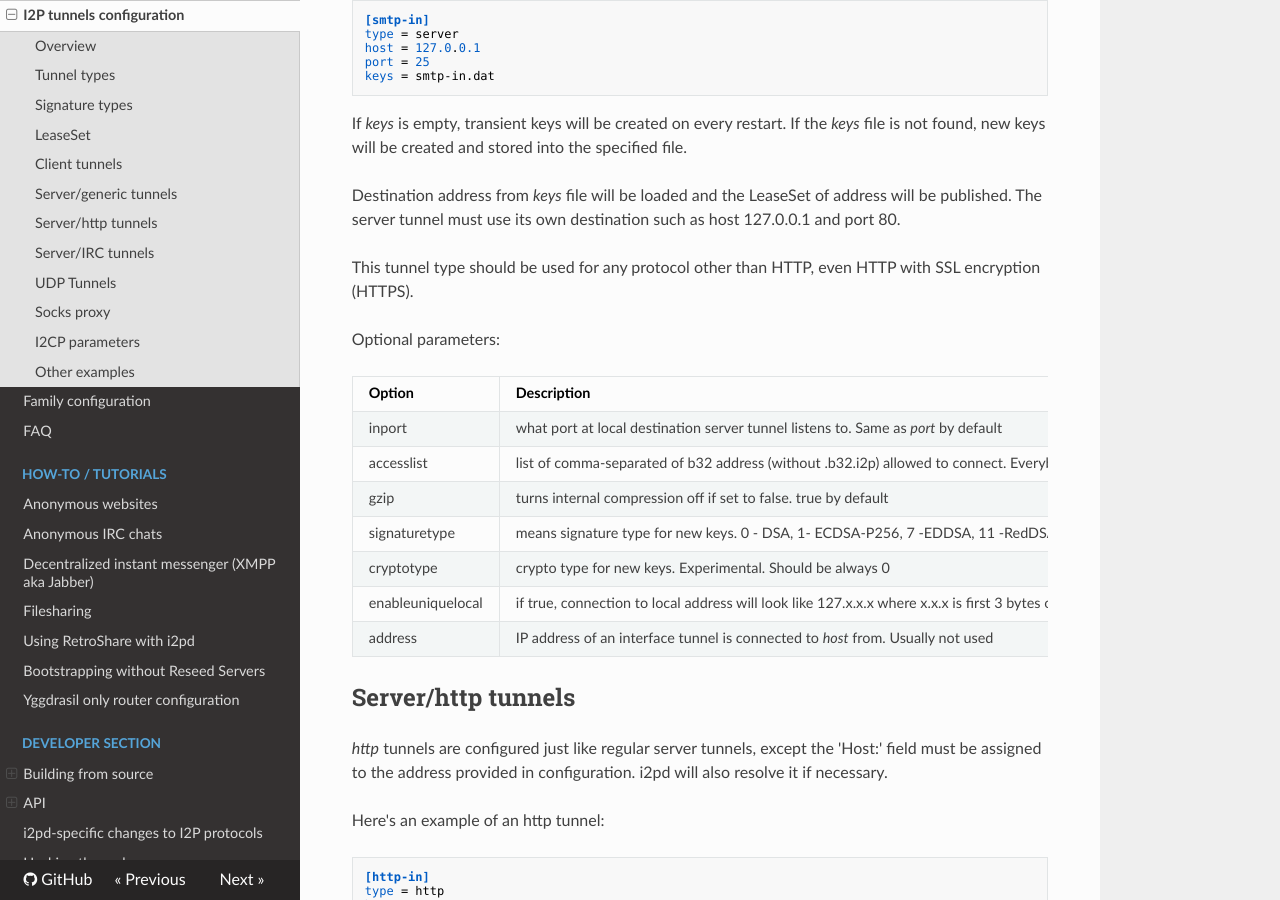
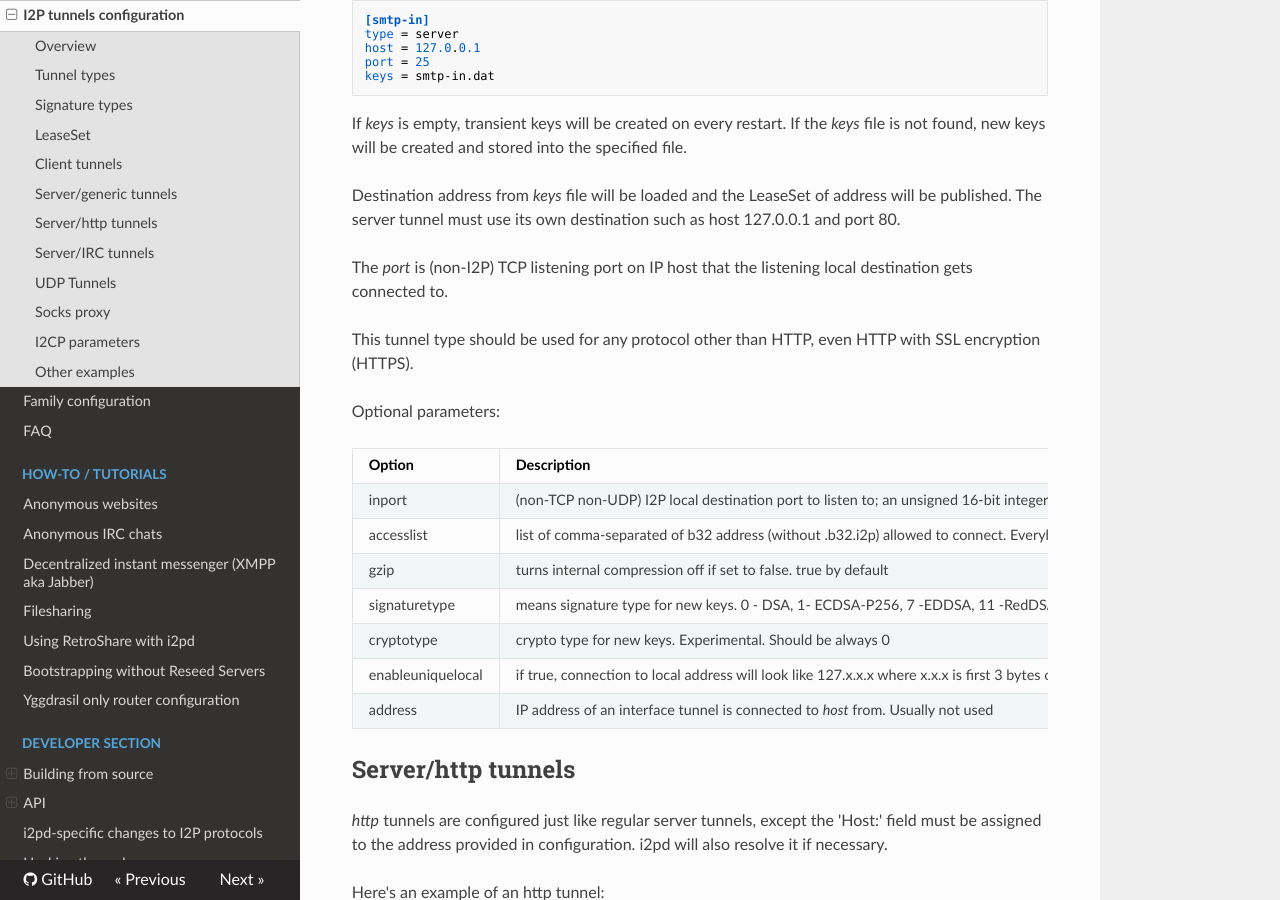
Before and after one commit to PurpleI2P/i2pd_docs_en, an MkDocs documentation site: the page built from docs/user-guide/tunnels.md, in a window 1280 px wide and 900 px high, scrolled down 3101 px. Built offline with MkDocs 1.6.1, drawn with Linux system fonts in a browser that asks for light colours; nearby versions of some CDN libraries; old or Windows-style settings are respelled for this version of MkDocs.

Commit message:
Make docs clearer & more thorough (port/inport)
Regarding server (generic) tunnels parameters port/inport, see also: #75

```diff
--- a/docs/user-guide/tunnels.md
+++ b/docs/user-guide/tunnels.md
@@ -128,13 +128,15 @@ If *keys* is empty, transient keys will be created on every restart. If the *key
 Destination address from *keys* file will be loaded and the LeaseSet of address will be published.
 The server tunnel must use its own destination such as host 127.0.0.1 and port 80.
 
+The *port* is (non-I2P) TCP listening port on IP host that the listening local destination gets connected to.
+
 This tunnel type should be used for any protocol other than HTTP, even HTTP with SSL encryption (HTTPS).
 
 Optional parameters:
 
 Option              | Description
 --------------------|--------------------
-inport              | what port at local destination server tunnel listens to. Same as *port* by default
+inport              | (non-TCP non-UDP) I2P local destination port to listen to; an unsigned 16-bit integer. What port at local destination server tunnel listens to. Same as *port* by default
 accesslist          | list of comma-separated of b32 address (without .b32.i2p) allowed to connect. Everybody is allowed by default
 gzip                | turns internal compression off if set to false. true by default
 signaturetype       | means signature type for new keys. 0 - DSA, 1- ECDSA-P256, 7 -EDDSA, 11 -RedDSA. 7 by default
```
